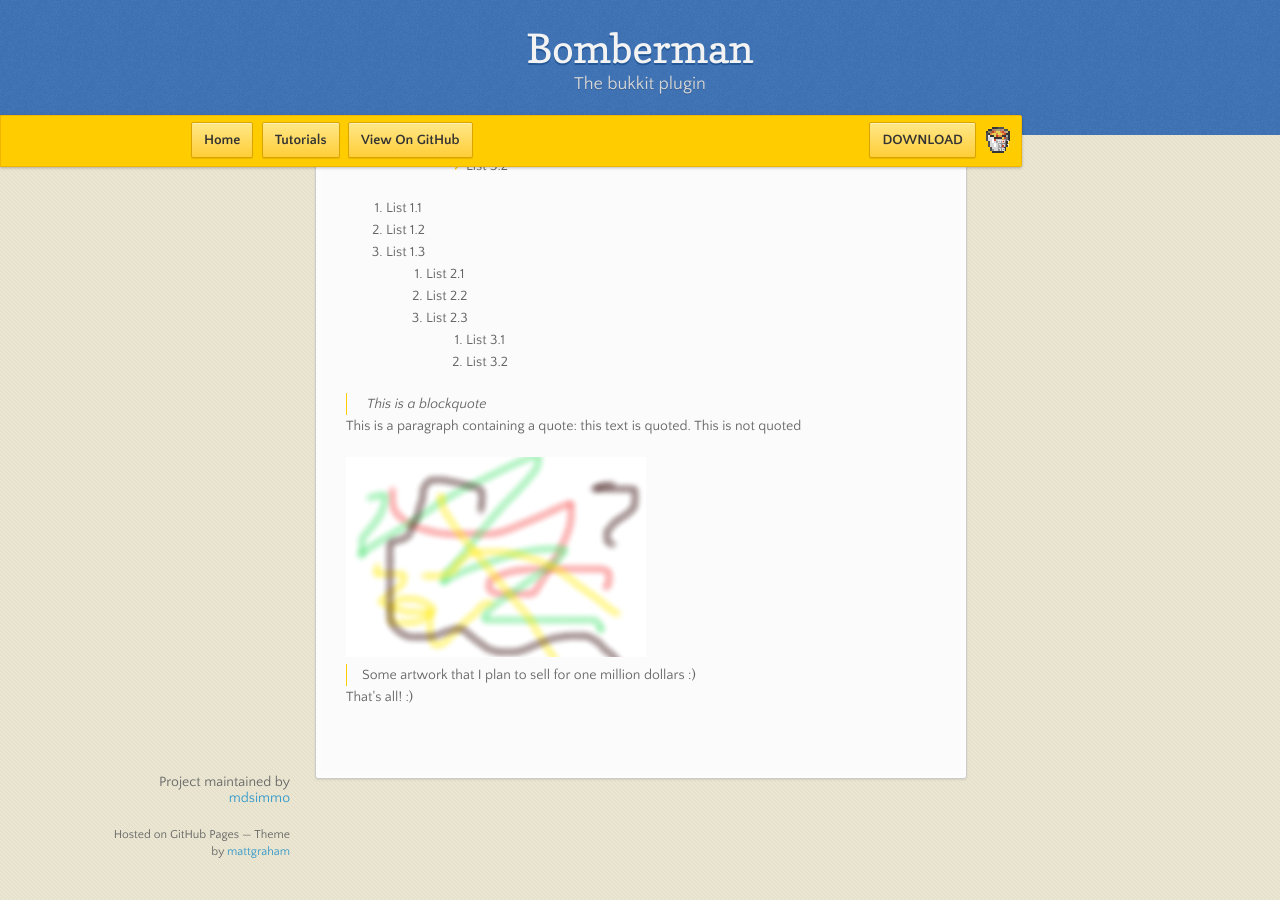
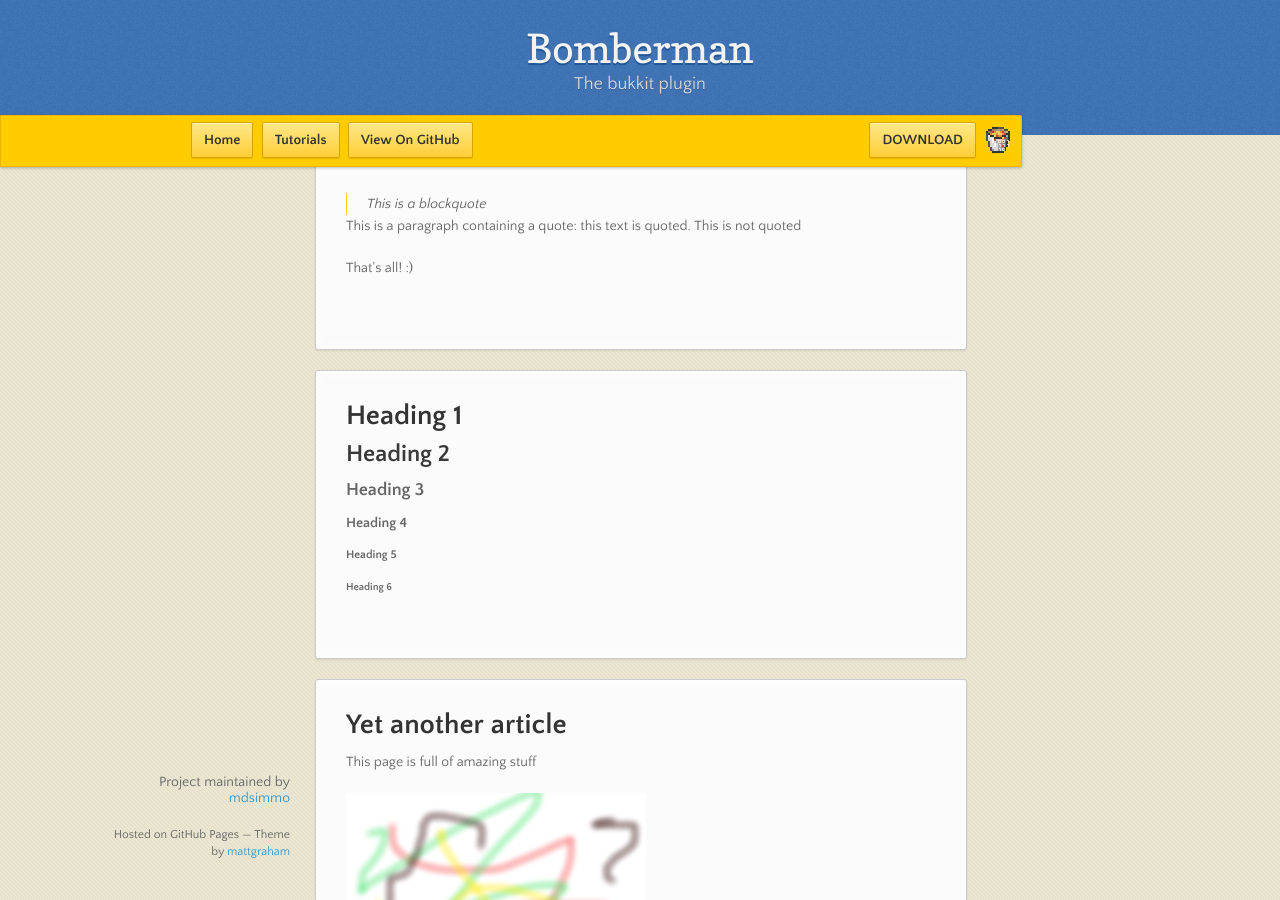
Before and after one commit to mdsimmo/bomberman, a Jekyll site: the page built from tests.html, in a window 1280 px wide and 900 px high, scrolled down 876 px. Built offline with Jekyll 4.4.1, drawn with Linux system fonts in a browser that asks for light colours; nearby versions of some CDN libraries; some of the changed text lies outside the part shown.

Commit message:
testing multiple articles

```diff
--- a/tests.html
+++ b/tests.html
@@ -1,14 +1,10 @@
 ---
 title: Tests
+layout: base
 ---
-<h3>Welcome to the testing page!</h3>
+<article>
+  <h1>Welcome to the testing page!</h1>
   <p>This page is where I test out the sites features. Just ignore anything I put here because it's probably all mubbly rumbling junk</p>
-<h1>heading 1</h1>
-<h2>heading 2</h2>
-<h3>heading 3</h3>
-<h4>heading 4</h4>
-<h5>heading 5</h5>
-<h6>heading 6</h6>
   <aside>Note: That's a lot of headings :P</aside>
   <p>This is another parragraph</p>
   <code>This is some code: 1 + 2 = 5</code>
@@ -52,8 +48,21 @@
   </ol>
   <blockquote>This is a blockquote</blockquote>
   <p>This is a paragraph containing a quote: <q>this text is quoted.</q> This is not quoted</p>
+  <p>That's all! :)</p>
+</article>
+<article>
+  <h1>Heading 1</h1>
+  <h2>Heading 2</h2>
+  <h3>Heading 3</h3>
+  <h4>Heading 4</h4>
+  <h5>Heading 5</h5>
+  <h6>Heading 6</h6>
+</article>
+<article>
+  <h1>Yet another article</h1>
+  <p>This page is full of amazing stuff</p>
   <figure>
     <img src="images/artwork.png">
     <figcaption>Some artwork that I plan to sell for one million dollars :)</figcaption>
   </figure>
-<p>That's all! :)</p>
+</article>
```
Lines whose indentation alone changed are shown as unchanged.
